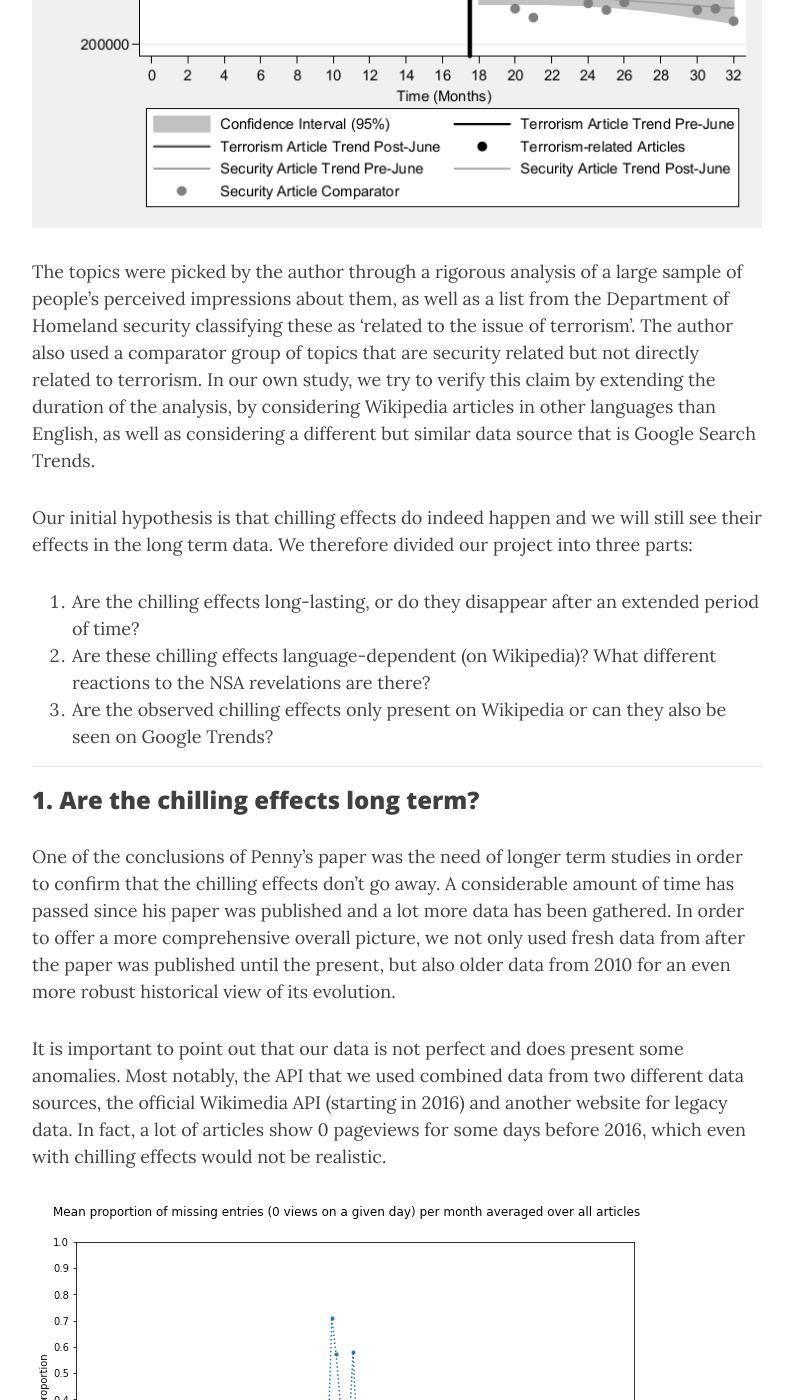
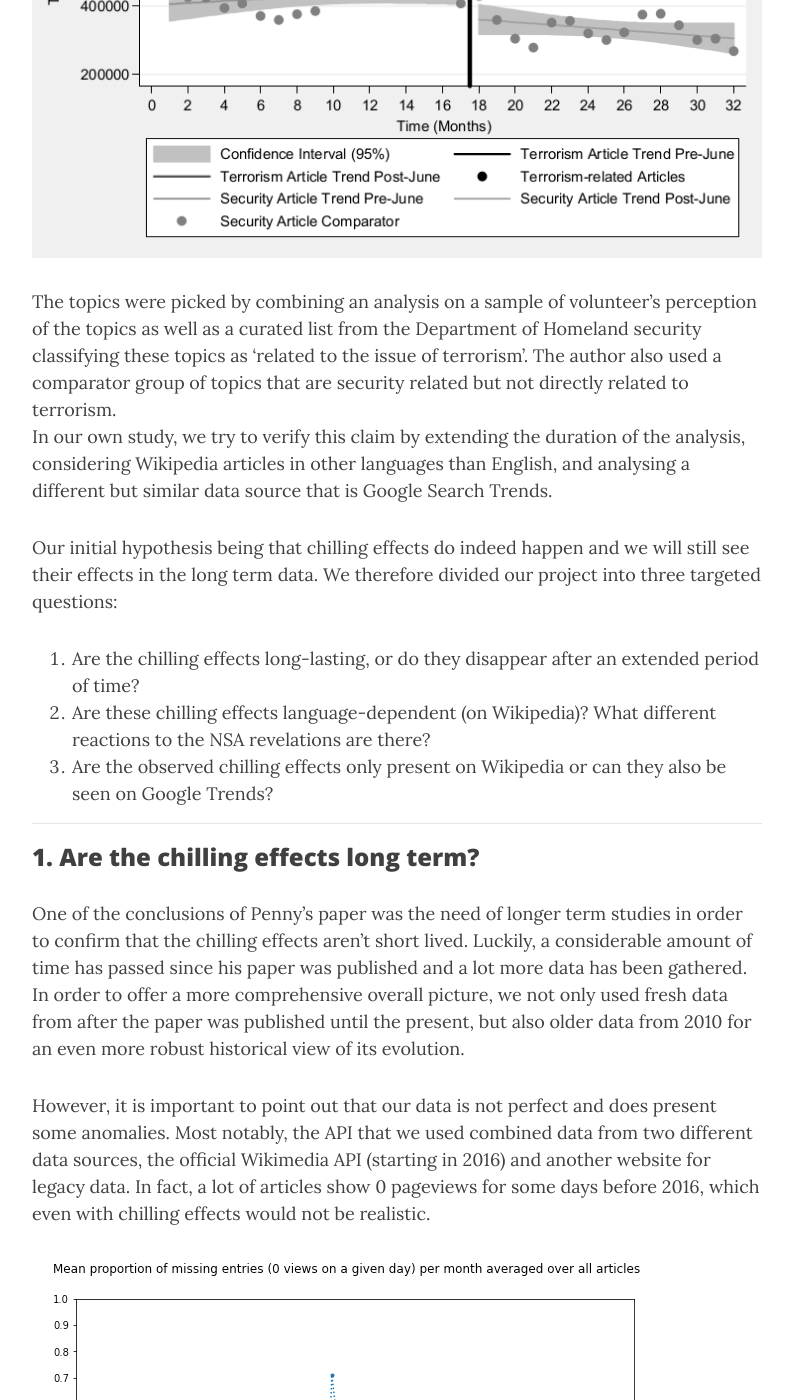
Before and after one commit to eliedz/eliedz.github.io, a Jekyll site: the page built from index.md, in a window 1280 px wide and 1400 px high, scrolled down 1723 px. Shown: the whole window, without its empty margins (243-1036 px from the left). Built offline with Jekyll 4.4.1, drawn with Linux system fonts in a browser that asks for light colours; nearby versions of some CDN libraries; some of the changed text lies outside the part shown.

Commit message:
structure and minor changes

```diff
--- a/index.md
+++ b/index.md
@@ -5,25 +5,26 @@ subtitle: The Effects of Possible Government Surveillance on Wikipedia and Googl
 cover-img: "assets/img/luismolinero161100068.jpg"
 ---
 > As the world continues its exponential rate of digitization, governments have tried their absolute best to keep up with the rate of change.
-This entails dramatic updates to the most tried and true form of government work, spying on citizens.
-> Whereas before these activities were hindered by the very high human capital required, digitization has allowed for surveillance to break free of these barriers and scale on machines instead of humans.
+This has entailed dramatic updates to the most tried and true form of government work, spying on citizens.
+
+> While these activities were previously hindered by the very high human capital required, digitization has allowed for surveillance to break free of these barriers and scale on machines instead of humans.
 As a matter of fact, it is now possible for governments not only to spy on specific targets or even their citizens, but also spy on citizens of other countries.
 
 -----------------------
 ## "In a legal context, a chilling effect is the inhibition or discouragement of the legitimate exercise of natural and legal rights by the threat of legal sanction"
 Following Edward Snowden's June 2013 leaks of classified U.S. government documents, the world finally started to realize the extent of the NSA's surveillance network.
 In his 2016 paper, Jonathon W. Penney showed a considerable drop in the number of pageviews for Wikipedia articles that discuss topics related to terrorism after the NSA revelations.
-When controlling for other factors such as the "exogenous shock of war" (the effect of mediatized conflicts on the number of Wikipedia pageviews for the relevant topic), Penney showed not only an immediate decline in pageviews, but also a change in the trend of Wikipedia accesses over time.
-16 months before June 2013, the total number of pageviews for "terrorism" articles was increasing each month, and then right after June 2013 this trend is reversed and the total number of pageviews starts to decline.
+When controlling for other factors such as "exogenous shocks of war" (the effect of mediatized conflicts on the number of Wikipedia pageviews for the relevant topic), Penney showed not only an immediate decline in pageviews, but also a change in the trend of Wikipedia accesses over time.
+16 months before June 2013, the total number of monthly pageviews for "terrorism" articles was on the rise, and then right after June 2013 this trend is reversed and the total number of pageviews starts to decline.
 The author attributed this to a chilling effect on users who would avoid accessing these topics due to being afraid of being watched by the government.
 
 ![original-plot](assets/img/paper-plot-4a.png)
 
-The topics were picked by the author through a rigorous analysis of a large sample of people's perceived impressions about them, as well as a list from the Department of Homeland security classifying these as 'related to the issue of terrorism'. The author also used a comparator group of topics that are security related but not directly related to terrorism.
-In our own study, we try to verify this claim by extending the duration of the analysis, by considering Wikipedia articles in other languages than English, as well  as considering a different but similar data source that is Google Search Trends.
+The topics were picked by combining an analysis on a sample of volunteer's perception of the topics as well as a curated list from the Department of Homeland security classifying these topics as 'related to the issue of terrorism'. The author also used a comparator group of topics that are security related but not directly related to terrorism.
+In our own study, we try to verify this claim by extending the duration of the analysis, considering Wikipedia articles in other languages than English, and analysing a different but similar data source that is Google Search Trends.
 
-Our initial hypothesis is that chilling effects do indeed happen and we will still see their effects in the long term data.
-We therefore divided our project into three parts:
+Our initial hypothesis being that chilling effects do indeed happen and we will still see their effects in the long term data.
+We therefore divided our project into three targeted questions:
 
 1. Are the chilling effects long-lasting, or do they disappear after an extended period of time?
 2. Are these chilling effects language-dependent (on Wikipedia)? What different reactions to the NSA revelations are there?
@@ -32,19 +33,19 @@ We therefore divided our project into three parts:
 
 -----------------------
 ### 1. Are the chilling effects long term?
-One of the conclusions of Penny's paper was the need of longer term studies in order to confirm that the chilling effects don't go away.
-A considerable amount of time has passed since his paper was published and a lot more data has been gathered.
+One of the conclusions of Penny's paper was the need of longer term studies in order to confirm that the chilling effects aren't short lived.
+Luckily, a considerable amount of time has passed since his paper was published and a lot more data has been gathered.
 In order to offer a more comprehensive overall picture, we not only used fresh data from after the paper was published until the present, but also older data from 2010 for an even more robust historical view of its evolution.
 
-It is important to point out that our data is not perfect and does present some anomalies.
+However, it is important to point out that our data is not perfect and does present some anomalies.
 Most notably, the API that we used combined data from two different data sources, the official Wikimedia API (starting in 2016) and another website for legacy data.
 In fact, a lot of articles show 0 pageviews for some days before 2016, which even with chilling effects would not be realistic.
 
 ![missing-wiki](assets/img/missing-data-wiki.png)
 
 We can see a considerable spike in the amount of missing data during the period between month 55 and 60.
-We've decided to not consider these months in our regression analysis in order not to bias the results.
-As such, we will consider the analysis when limiting our data to the end of 2015, and when allowing it to go until 2019.
+Accordingly, we decided to disregard these months in our regression analysis to avoid biasing the results.
+Our analysis will also be two fold, one until the end of 2015 and another untill 2019, this is to take into account the change in API and the possibility of inconsistent data.
 
 <!---
 <html><head>
@@ -98,17 +99,17 @@ document.getElementById("ProjectsDropdown").onchange = loadProjectPlot;
 
 ![extended-wiki](assets/img/extended-wiki.png)
 
-The results we found were surprising, not only did we not see any long term chilling effects, but the rebound to pre-June 2013 levels happens very quickly and suddenly after the last data point of the paper.
-Our best guess is that this is similar to the "privacy paradox" phenomenon.
-People, when bombarded with news and reminders about government surveillance are constantly nudged towards thinking about their privacy and how it is being infringed upon.
+The results for both analyses were surprising, not only did we not see any long term chilling effects, but pageviews trend rebounds to a pre-June 2013 slope very quickly and suddenly after the last data point of the paper.
+When stopping at 2015, we still see a gradually less pronounced decrease in pageviews as time goes on. Extending the data till 2019 shows an almost identical slope to pre-June 2013 levels. Although the missing data might mean the absolute number of pageviews pre-2013 was still higher, the slope is consistent and seems to have completely recovered, indicating a largely diminished chilling effect and a return to normal behavior.
+Our best guess as to why that is relates to the "privacy paradox" phenomenon.
+People, when bombarded with news and reminders about government surveillance, are constantly nudged towards thinking about their privacy and how it is being infringed upon.
 However, as the story is dropped from the news cycle, people's nonchalance about their privacy and being monitored resurfaces and we observe same trend as pre-June 2013 emerge.
-<!-- very nice explanation! -->
 
 
 ### 2. Are these chilling effects language-dependent?
-Although the NSA is a US Government agency, the US' influence as a world superpower means that everything happening in the US also affects the rest of the world. Especially considering that the people with the highest probability to be monitored or perceive to be monitored are immigrants and expats which might not necessarily use English Wikipedia. Not to mention that the leaks themselves directly mention that the espionage was not only reserved for American citizens or even residents but also foreign residents as well.
+Although the NSA is a US Government agency, the US' influence as a world superpower means that everything happening in the US also affects the rest of the world. It is also worth considering that the people with the highest probability to be monitored or perceive to be monitored are immigrants and expats who might not necessarily use English Wikipedia. In addition, the leaks themselves directly mention that the espionage was not only targete at American citizens or even residents but also foreign residents as well.
 
-We explored the pageview data for the same articles in 6 different languages of Wikipedia in order to test this and possibly support our hypothesis.
+We explored the pageview data for the same articles in 6 different languages of Wikipedia in order to see the possible effects of this and help support our hypothesis.
 
 
 <!---
@@ -163,9 +164,9 @@ document.getElementById("ProjectsDropdown").onchange = loadProjectPlot;
 
 ![all-lang-plot](assets/img/all-lang-plot.jpeg)
 
-To our continued surprise, we could not notice any significant chilling effects or downward trend that was drastically different to the comparator group. Some languages even showing the comparator group articles having a larger decrease in pageviews following June 2013.
+To our continued surprise, we could not notice any significant chilling effects or downward trend that was drastically different to the comparator group. Some languages even showing the comparator group articles with a larger decrease in pageviews following June 2013 compared to the terrorism topics.
 
-Even though there are some obvious outliers in each language, no one thing could explain the lack of chilling effects symptoms as seen in the paper. The plot showing all language views aggregated also paints a similar picture and again makes us reconsider our initial hypothesis.
+Even though there are some obvious outliers in each language, we do not believe these could explain the lack of chilling effects symptoms as seen in the paper, some even have a higher average monthly pageview than before. The plot showing all language views aggregated should allow for the outliers to cancel each other out as they happen on different months. But, as can be seen, it also paints a similar picture and again makes us reconsider our initial hypothesis.
 
 ###  3. Are chilling effects also observed on Google Trends?
 Although Wikipedia articles are a very popular and widely used source of information, they usually reside at the second layer in an average person's information search.
```
Also changed, not shown: other parts of index.md (+1 -1 lines).
